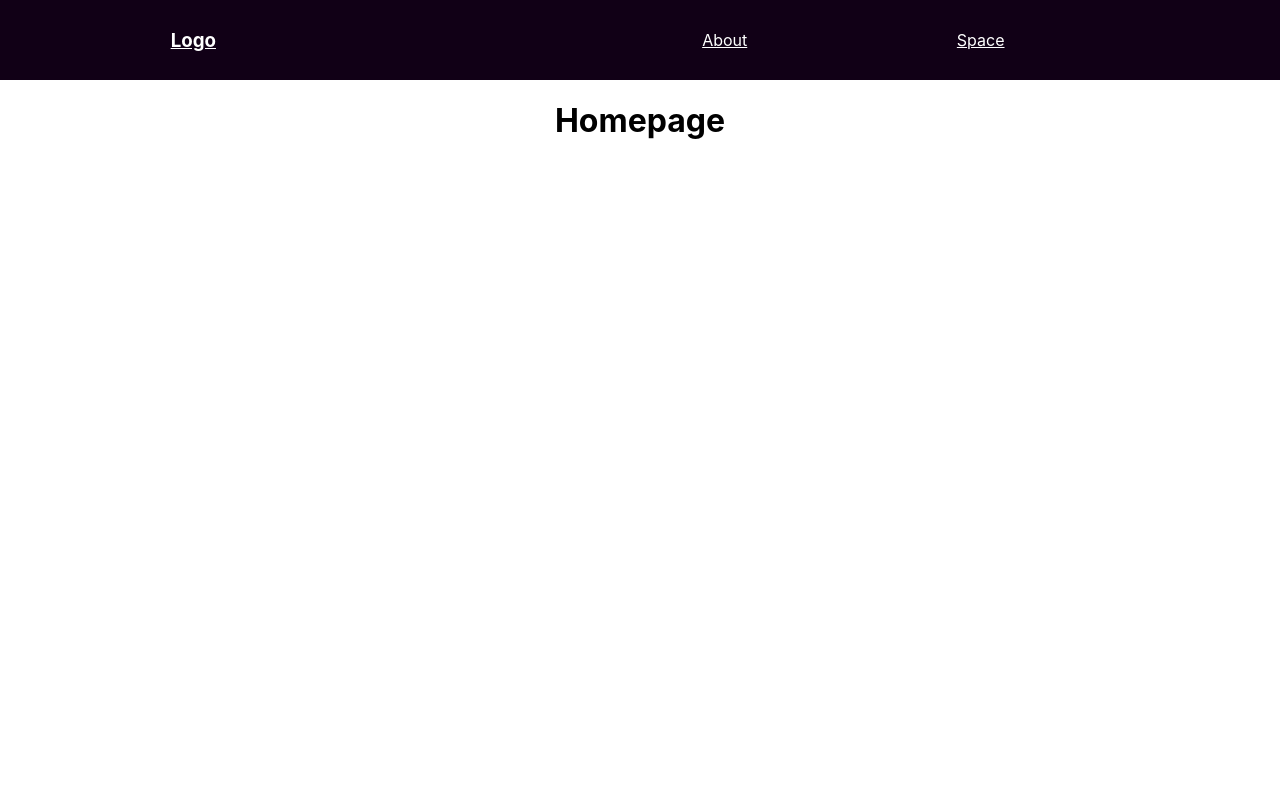
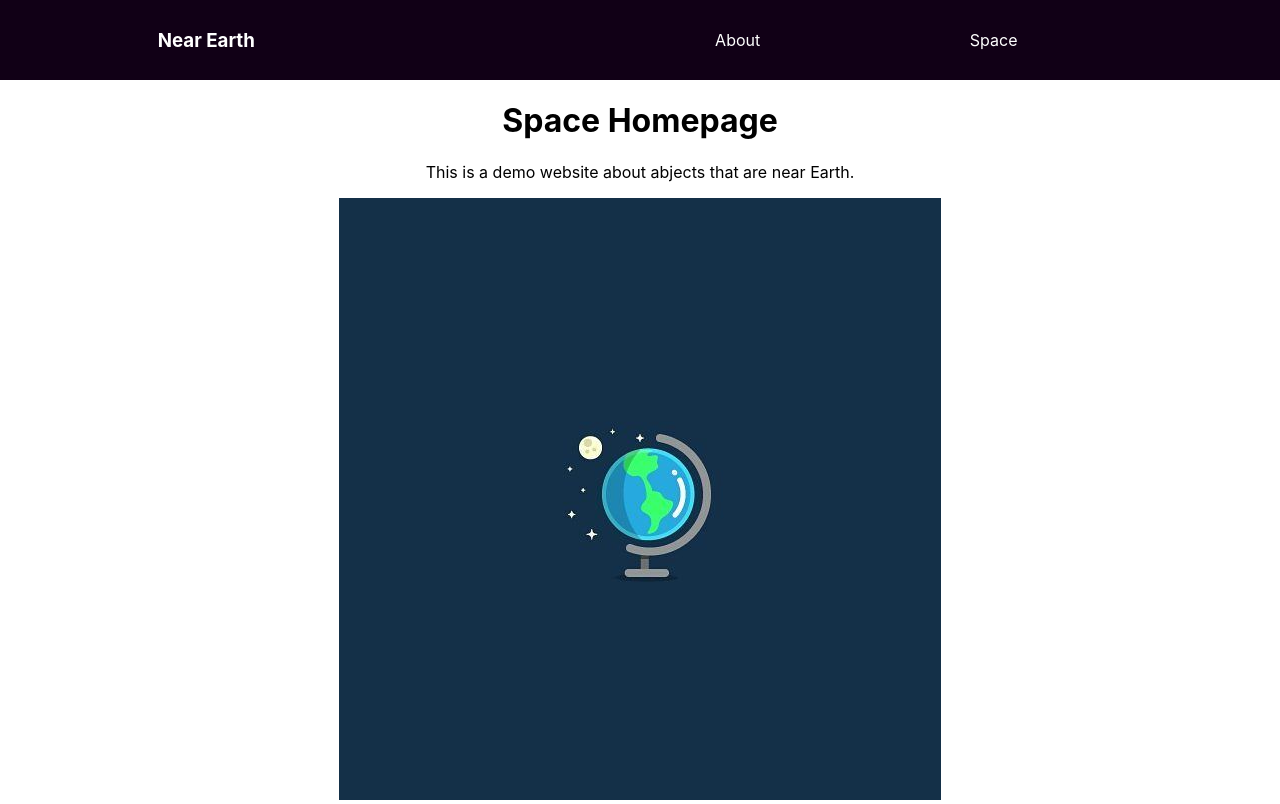
Before and after one commit to amyhua98/routing-react-app, a React (Create React App) app: page / in a window 1280 px wide. Built offline with nearby package versions, Linux system fonts and the light colour scheme.

Commit message:
Fixed Item routing issue

```diff
--- a/src/App.js
+++ b/src/App.js
@@ -3,16 +3,29 @@ import Nav from './Nav';
 import About from './About';
 import Space from './Space';
 import ItemDetail from './ItemDetail';
+import logo from './logo.jpeg'
 import { BrowserRouter as Router, Switch, Route } from 'react-router-dom';
 
 
 function App() {
+const homeStyle ={
+  backgroundColor: '#143048'
+}
+
+  const Home = () => (
+    <div>
+      <h1>Space Homepage</h1>
+      <p> This is a demo website about abjects that are near Earth.</p>
+      <img src={logo} alt="Logo" />
+    </div>
+  )
+
   return (
     <Router>
       <div className="App">
         <Nav />
         <Switch>
-          <Route path="/" exact component={Home}/>
+          <Route path="/" style={homeStyle} exact component={Home}/>
           <Route path="/about" component={About}/>
           <Route path="/space" exact component={Space}/>
           <Route path="/shop/:id" component={ItemDetail}/>
@@ -23,11 +36,6 @@ function App() {
   );
 }
 
-const Home = () => (
-  <div>
-    <h1>Homepage</h1>
-  </div>
-)
 
 
 export default App;
--- a/src/ItemDetail.js
+++ b/src/ItemDetail.js
@@ -1,22 +1,33 @@
 import { useState } from 'react';
 import { useEffect } from 'react';
 import './App.css';
+import {Link} from 'react-router-dom';
 
+function Space() {
+  useEffect(() => {
+    fetchItems();
+  }, []);
 
-function Item() {
-  useEffect(() => {}, []);
+  const [items, setItems] = useState([]);
 
-  const [item, setItem] = useState({});
+  const fetchItems = async () => {
+    const data = await fetch('https://api.nasa.gov/neo/rest/v1/neo/browse?api_key=XimgjaXzZyukF3btI5Txq9EnR0qaROdfi2sUbKI4');
 
-  const fetchItem = async () => {
+    const items = await data.json();
 
+    console.log(items.near_earth_objects);
+    setItems(items.near_earth_objects);
   }
 
   return (
     <div>
-       <h2>Item</h2>
+       {items.map(item =>(
+         <h1 key={item.id}>
+           {item.name}
+         </h1>
+       ))}
     </div>
   );
 }
 
-export default Item;
+export default Space;
--- a/src/Nav.js
+++ b/src/Nav.js
@@ -4,12 +4,13 @@ import { Link } from 'react-router-dom';
 function Nav() {
   const navStyle = {
     color: 'white',
+    textDecoration: 'none'
   }
 
   return (
     <nav>
       <Link style={navStyle}  to="/">
-      <h3>Logo</h3>
+      <h3>Near Earth</h3>
       </Link>
         <ul className = "nav-link">
             <Link style={navStyle} to="/about">
--- a/src/Space.js
+++ b/src/Space.js
@@ -1,6 +1,7 @@
 import { useState } from 'react';
 import { useEffect } from 'react';
 import './App.css';
+import {Link} from 'react-router-dom';
 
 function Space() {
   useEffect(() => {
@@ -22,7 +23,7 @@ function Space() {
     <div>
        {items.map(item =>(
          <h1 key={item.id}>
-           <a href ={item.nasa_jpl_url} target="_blank">{item.name}</a>
+           <Link to={`/shop/${item.id}`} >{item.name}</Link>
          </h1>
        ))}
     </div>
```
Also changed, not shown: src/App.css (line endings or trailing spaces), src/logo.jpeg (added), src/logo.svg (deleted).
